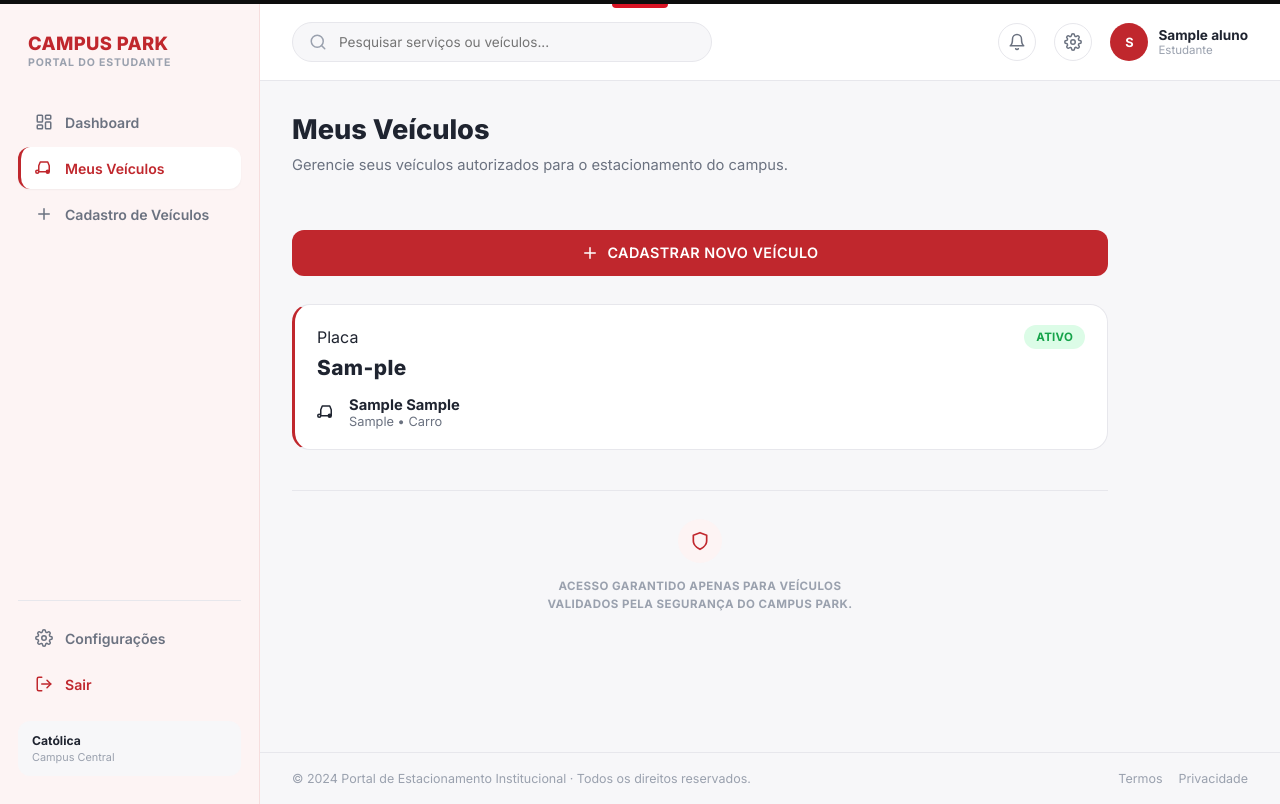
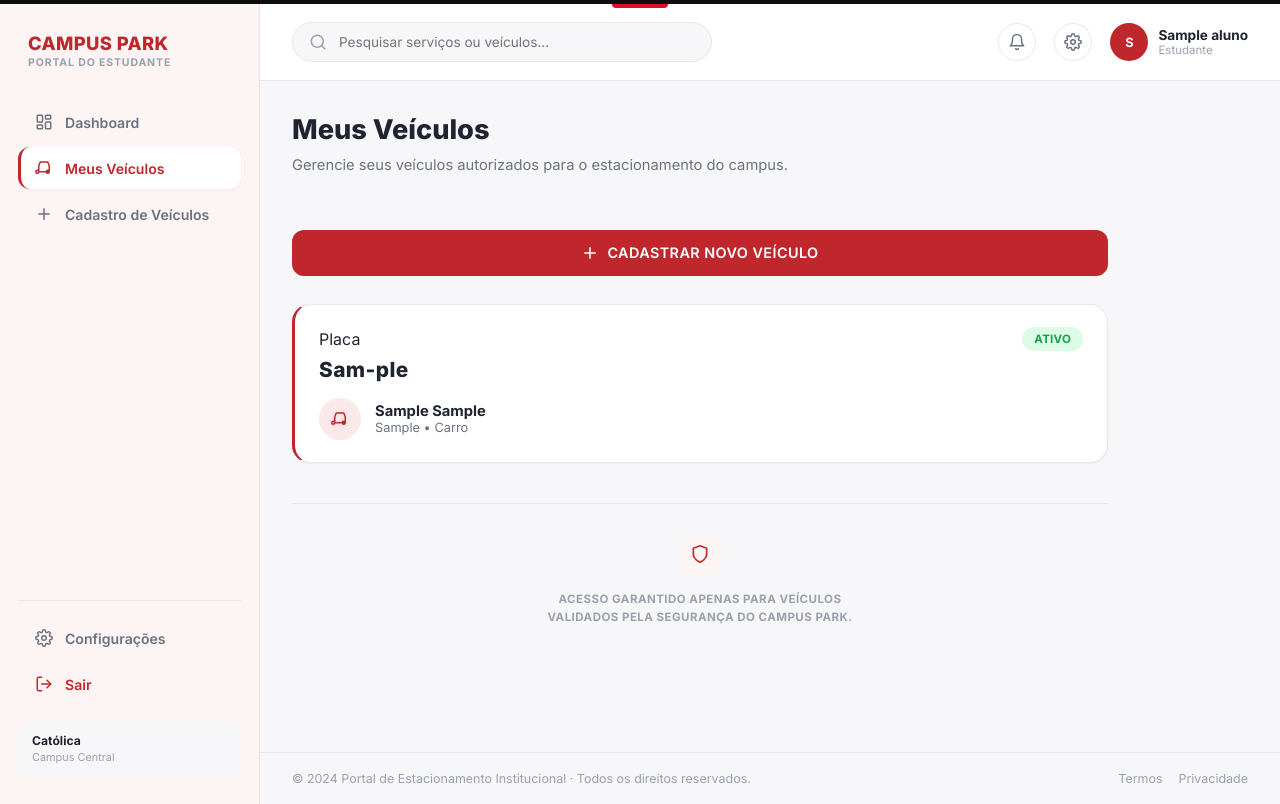
Before and after one commit to HeloisaRebello17/CampusPark, a Django app: template campuspark/templates/veiculo/meus_veiculos.html in a window 1280 px wide. Run offline with Django 5.2, Linux system fonts and the light colour scheme; the template is opened without the code that fills it: values that come from a table or form of the project are taken from there, others are empty; tables that the repository leaves empty hold one stand-in row (values such as "Sample post"); parts of the project's set-up code (start-up, migrations or seed data) failed here and were passed over.

Commit message:
fix(veiculo): corrige migrations divergentes e ajusta visual de Meus Veiculos
Cria migration de merge para as pontas "0003" divergentes de
campuspark_usuario, e torna tag_rfid de fato opcional no banco
(estava NOT NULL mesmo com null=True no model, quebrando o
autocadastro de veiculo sem tag). Ajusta CSS de Meus Veiculos:
move .vehicle-icon/.vehicles-empty para o arquivo compartilhado
com o Dashboard (nao eram carregados nessa tela) e da mais
destaque visual aos cards.

```diff
--- a/campuspark/static/css/dashboard.css
+++ b/campuspark/static/css/dashboard.css
@@ -294,3 +294,20 @@
   color: var(--color-text-muted);
   margin: 20px 0 0;
 }
+
+.vehicle-icon {
+  width: 42px;
+  height: 42px;
+  border-radius: 50%;
+  background: var(--color-primary-light);
+  color: var(--color-primary);
+  display: flex;
+  align-items: center;
+  justify-content: center;
+  flex-shrink: 0;
+}
+
+.vehicle-icon--muted {
+  background: var(--color-inactive-bg);
+  color: var(--color-text-faint);
+}
--- a/campuspark/static/css/veiculo.css
+++ b/campuspark/static/css/veiculo.css
@@ -90,7 +90,8 @@
   border: 1px solid var(--color-border);
   border-left: 3px solid var(--color-primary);
   border-radius: var(--radius-lg);
-  padding: 20px 22px;
+  padding: 22px 24px;
+  box-shadow: var(--shadow-sm);
 }
 
 .my-vehicle-card.is-inactive {
--- a/campuspark/templates/veiculo/meus_veiculos.html
+++ b/campuspark/templates/veiculo/meus_veiculos.html
@@ -35,7 +35,7 @@
           </div>
           <div class="my-vehicle-plate">{{ veiculo.placa|slice:":3" }}-{{ veiculo.placa|slice:"3:" }}</div>
           <div class="my-vehicle-info">
-            <span class="vehicle-icon">
+            <span class="vehicle-icon{% if not veiculo.autorizado %} vehicle-icon--muted{% endif %}">
               {% if veiculo.tipo == "moto" %}
               <svg class="icon" viewBox="0 0 24 24" fill="none" stroke="currentColor" stroke-width="2" stroke-linecap="round" stroke-linejoin="round"><circle cx="5.5" cy="17.5" r="3.5" /><circle cx="18.5" cy="17.5" r="3.5" /><path d="M15 6a1 1 0 0 1 1-1h3M5.5 17.5 9 10h4l3 3.5M9 10 7 6H5" /></svg>
               {% else %}
```
Also changed, not shown: campuspark/static/css/aluno_dashboard.css (+0 -12 lines), campuspark/apps/campuspark_usuario/migrations/0004_merge_usuario_migrations.py (added), campuspark/apps/campuspark_veiculo/migrations/0005_alter_veiculo_tag_rfid_nullable.py (added).
